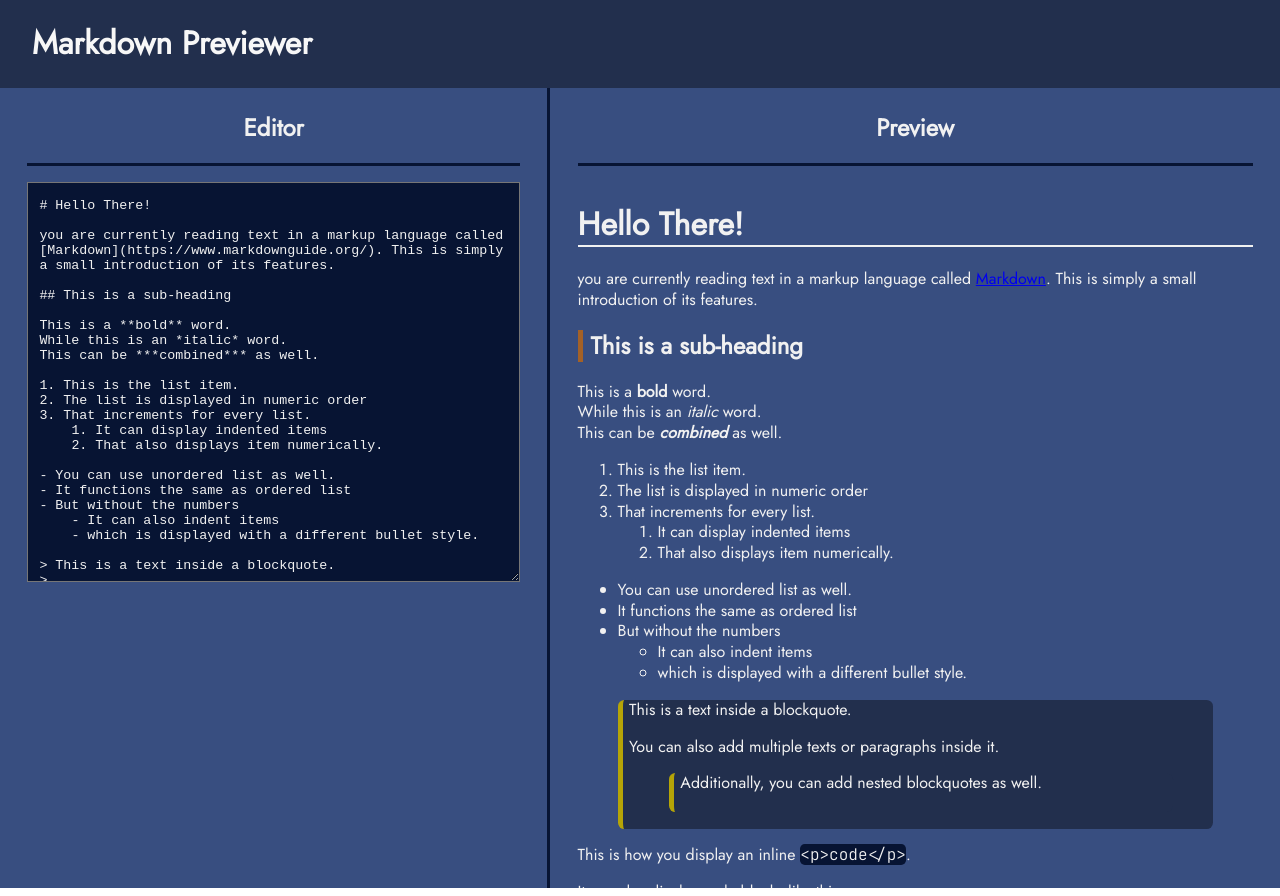
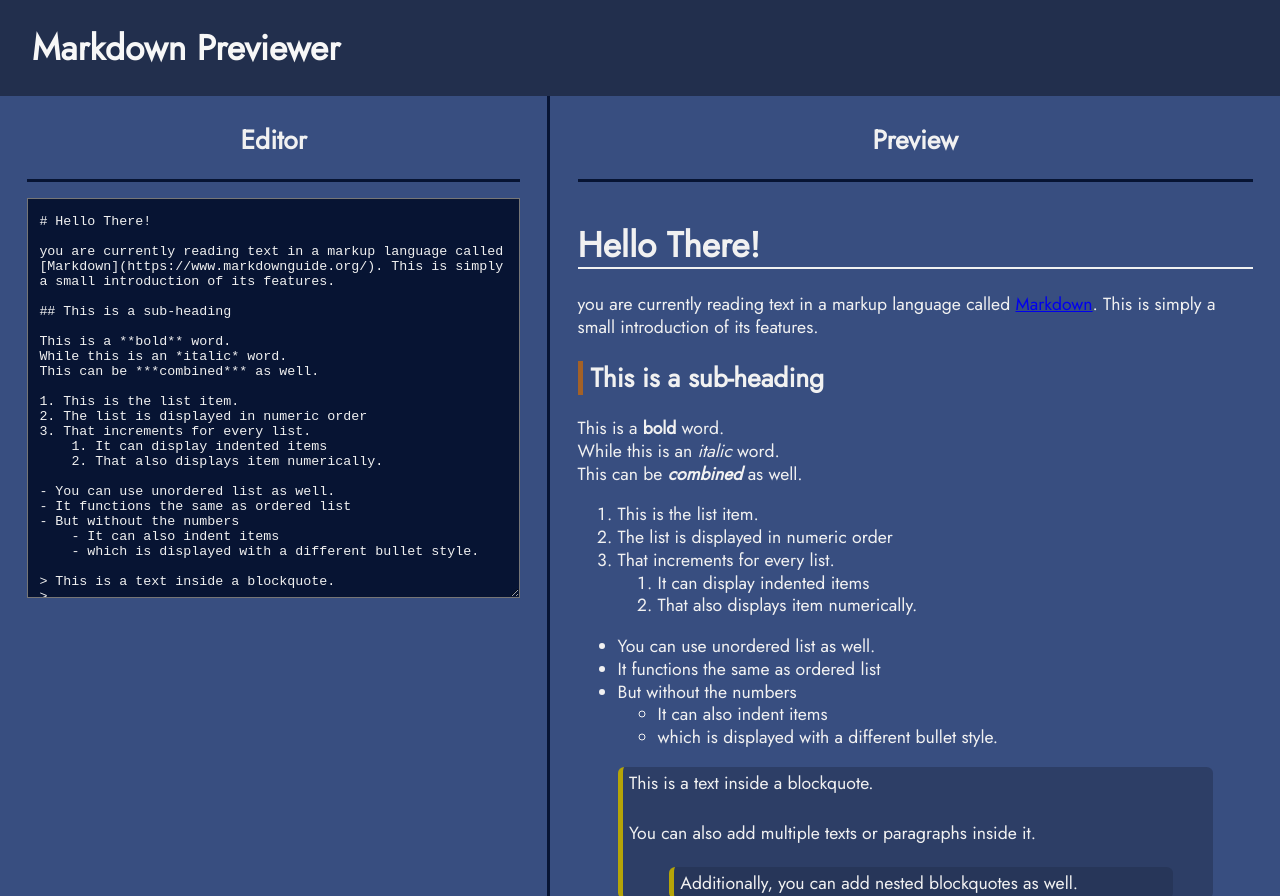
Before and after one commit to DerianMelvin/markdown-previewer, a React (Create React App) app: page / in a window 1280 px wide. Built offline with nearby package versions, Linux system fonts and the light colour scheme.

Commit message:
Update CSS props and values

```diff
--- a/src/App.css
+++ b/src/App.css
@@ -16,6 +16,7 @@ body {
   margin: 0;
   line-height: 1.3;
   font-family: 'Jost', sans-serif;
+  font-size: 1.1rem;
   color: #f1f1f1;
 }
 
@@ -121,8 +122,11 @@ img {
 
 #preview blockquote {
   padding-left: 0.4rem;
-  padding-bottom: 0.1rem;
   border-left: 5px solid #B5A407;
   border-radius: 0.4rem;
-  background-color: #222F4D;
+  background-color: rgba(34, 47, 77, 0.5);
 }
+
+#preview blockquote p {
+  padding: 0.3rem 0;
+}
```
